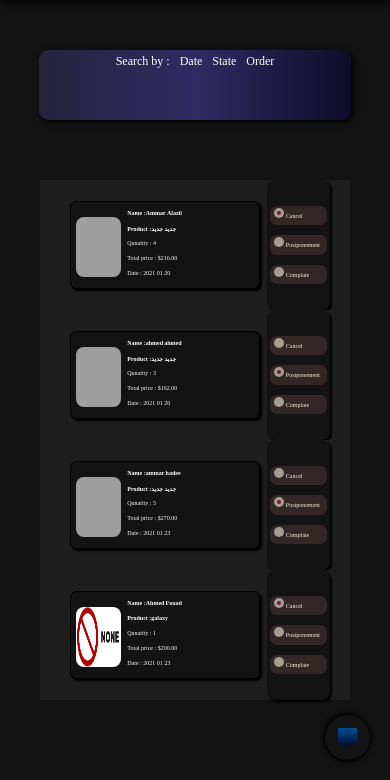
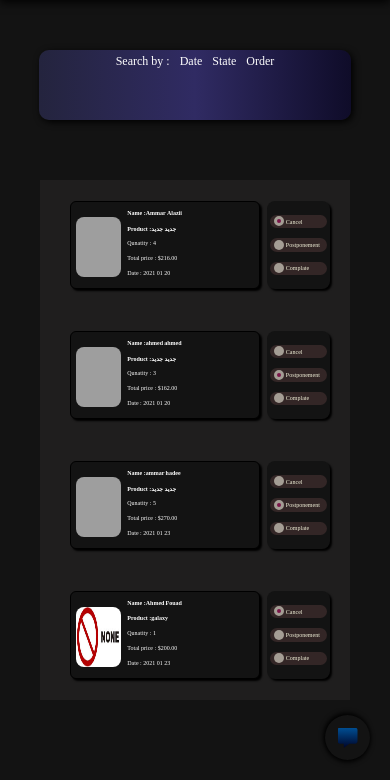
Before and after one commit to ammaralazie/CRM_for_sales_company, a Django app: page /Order_Manage/ in a window 390 px wide. Shown: the part 64-844 px from the top of the page. Run offline with Django 3.2, Linux system fonts and the light colour scheme; a user stored in the database is signed in; data comes from the database, SQL or seed files in the repository; some libraries are stand-ins or nearby versions; grey boxes are pictures that could not be loaded.

Commit message:
complate search management

```diff
--- a/static/css/mobile_search_management.css
+++ b/static/css/mobile_search_management.css
@@ -77,10 +77,7 @@ p.fail_serch {
     /* position: absolute; */
     /* top: 40%; */
 }
-.complate{
-    height: 100%;
-}
-}/*mwdia 1030px*/
+wdia 1030px*/
 
 
 @media screen and (max-width:770px){
@@ -168,6 +165,9 @@ p.fail_serch {
         width: 10px;
         height: 10px;
     }
+    .complate {
+        height: 68%;
+    }
     }/*mwdia 495px*/
 
 
```
